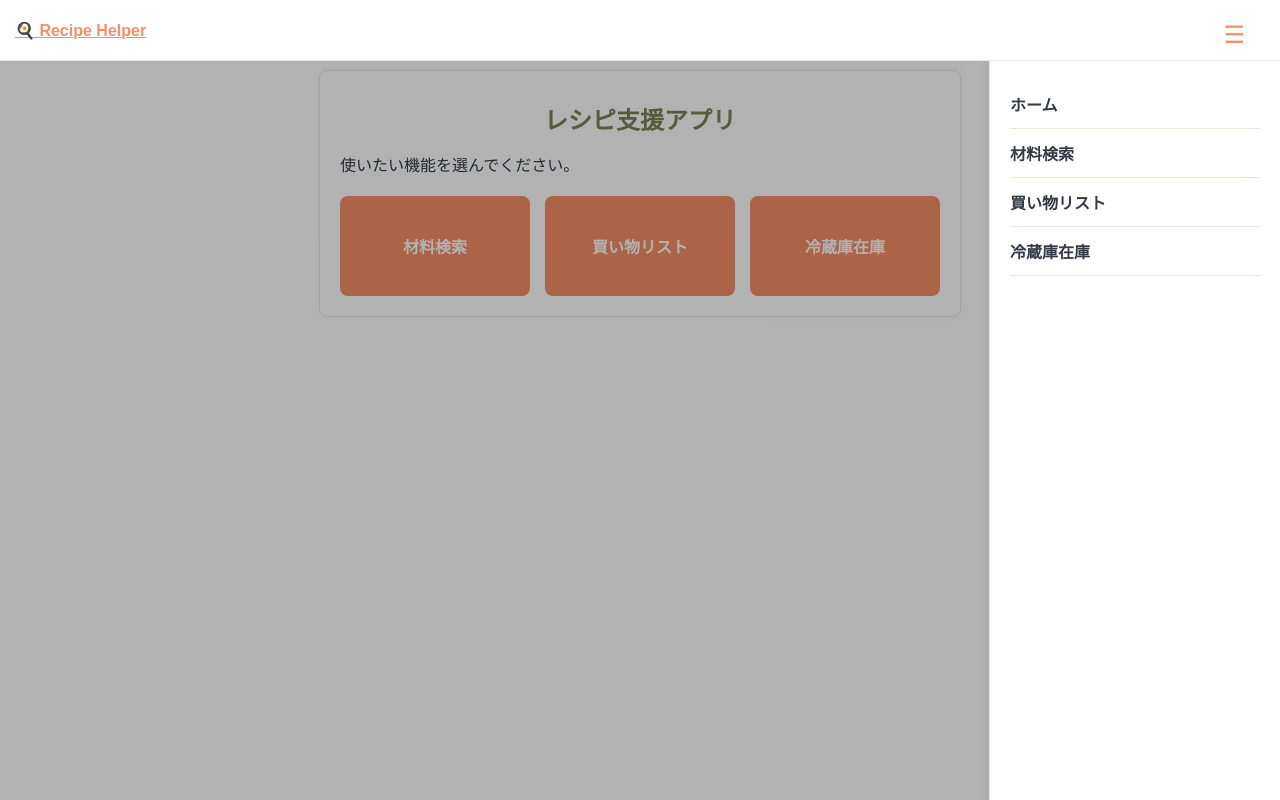
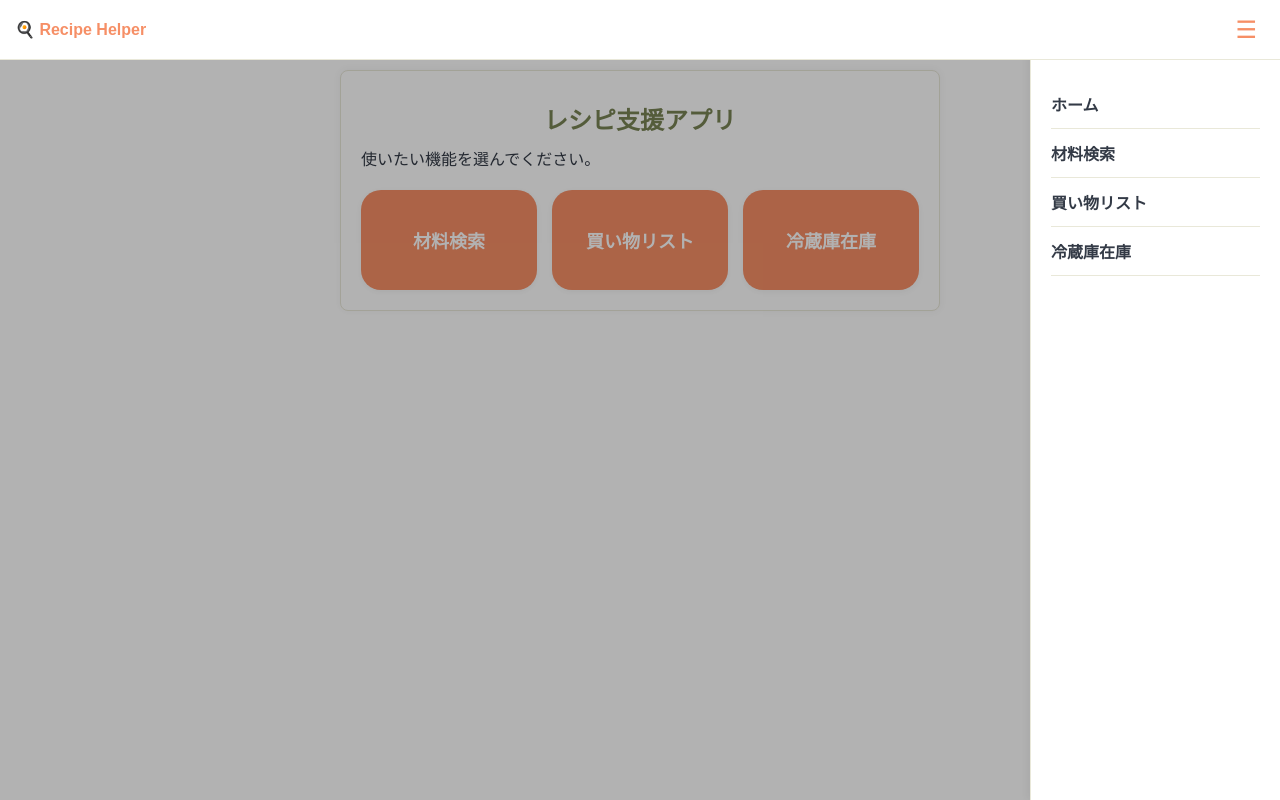
Before and after one commit to hinenoyamao/dshackthon2025, a plain HTML site: page project/frontend/index.html in a window 1280 px wide. Both pictures are taken after a click on the button "menu". Drawn offline with Linux system fonts and the light colour scheme.

Commit message:
サイドバーの動きを修正

```diff
--- a/project/frontend/style.css
+++ b/project/frontend/style.css
@@ -1,77 +1,234 @@
-/* 既存カラーパレット (変更なし) */
-:root{
-  --base-color:#fff;   --main:#F68F66; --accent:#798455;
-  --text:#333a46;      --sub:#e9e8d9;
+/* =============================
+   リセット & カラーパレット
+   ============================= */
+:root {
+  --base-color: #fff;
+  --main: #F68F66;
+  --accent: #798455;
+  --text: #333a46;
+  --sub: #e9e8d9;
 }
 
-/* ───── 基本レイアウト ───── */
-body{margin:0;font-family:sans-serif;background:var(--base-color);color:var(--text);}
-h1{color:var(--accent);margin:10px 0;text-align:center;}
-textarea,input{width:100%;padding:10px;margin-top:5px;font-size:16px;}
-button{
-  padding:10px 20px;margin-top:10px;border:none;border-radius:4px;
-  background:var(--main);color:#fff;cursor:pointer;transition:opacity .2s;
-}
-button:hover{opacity:.9;}
-.hidden{display:none;}
-.error{color:red;margin-top:10px;}
-.result-box{margin-top:20px;background:var(--sub);padding:10px;border-radius:5px;}
-.result-box ul{padding-left:20px;}
-.result-box li{margin-bottom:5px;}
-.container{
-  max-width:600px;margin:70px auto 30px;padding:20px;
-  background:var(--base-color);border:1px solid var(--sub);border-radius:8px;
-  box-shadow:0 0 8px rgba(0,0,0,.05);
-}
-/* ───── ヘッダー ───── */
-header{
-  position:fixed;top:0;left:0;right:0;height:60px;
-  background:var(--base-color);border-bottom:1px solid var(--sub);
-  display:flex;align-items:center;justify-content:space-between;
-  padding:0 15px;z-index:1000;
-}
-.logo{font-weight:bold;color:var(--main);}
-#menuBtn{
-  font-size:24px;background:none;border:none;color:var(--main);cursor:pointer;
+*, *::before, *::after {
+  margin: 0;
+  padding: 0;
+  box-sizing: border-box;
 }
 
-/* ───── ドロワー ───── */
-.drawer{
-  position:fixed;top:0;right:-250px;width:250px;height:100%;
-  background:var(--base-color);border-left:1px solid var(--sub);
-  box-shadow:-4px 0 8px rgba(0,0,0,.05);
-  transition:transform .25s ease-out;z-index:999;
-  display:flex;flex-direction:column;padding:80px 20px 20px;
-}
-.drawer.open{transform:translateX(-250px);}
-.drawer a{
-  display:block;padding:12px 0;font-weight:bold;color:var(--text);text-decoration:none;
-  border-bottom:1px solid var(--sub);
-}
-.drawer a:hover{background:var(--sub);}
-.overlay{
-  position:fixed;top:0;left:0;right:0;bottom:0;
-  background:rgba(0,0,0,.3);z-index:998;
+/* =============================
+   基本レイアウト
+   ============================= */
+body {
+  font-family: sans-serif;
+  background-color: var(--base-color);
+  color: var(--text);
 }
 
-/* ───── ホーム画面 カード ───── */
-.home-grid{
-  display:grid;grid-template-columns:repeat(auto-fit,minmax(150px,1fr));
-  gap:15px;margin-top:20px;
+h1 {
+  color: var(--accent);
+  margin: 10px 0;
+  text-align: center;
 }
-.home-card{
-  display:flex;align-items:center;justify-content:center;
-  height:100px;background:var(--main);color:#fff;font-weight:bold;
-  border-radius:8px;text-decoration:none;transition:opacity .2s;
+
+main {
+  margin: 90px auto 0;
+  width: min(90%, 600px);
 }
-.home-card:hover{opacity:.9;}
 
-/* ───── 買い物リスト & 在庫 ───── */
-#shoppingList li,#invList li{
-  display:flex;align-items:center;justify-content:space-between;
-  padding:6px 0;border-bottom:1px solid var(--sub);
+.container {
+  width: 100%;
+  max-width: 600px;
+  margin: 70px auto 30px;
+  padding: 20px;
+  background: var(--base-color);
+  border: 1px solid var(--sub);
+  border-radius: 8px;
+  box-shadow: 0 0 8px rgba(0, 0, 0, 0.05);
 }
-#shoppingList li label.checked{text-decoration:line-through;color:#aaa;}
+
+/* =============================
+   フォーム入力・ボタン
+   ============================= */
+textarea,
+input {
+  width: 100%;
+  padding: 12px 16px;
+  margin-top: 5px;
+  font-size: 16px;
+  border-radius: 16px;
+  border: 1px solid var(--accent);
+  background-color: #f9f7f2;
+  color: var(--text);
+  box-shadow: 0 2px 6px rgba(0, 0, 0, 0.05);
+  transition: all 0.2s ease-in-out;
+}
+
+textarea:focus,
+textarea:focus-visible {
+  outline: 2px solid var(--accent);
+  outline-offset: 2px;
+  box-shadow: 0 0 4px rgba(121, 132, 85, 0.3);
+}
+
+button {
+  padding: 10px 20px;
+  margin-top: 10px;
+  border: none;
+  border-radius: 16px;
+  background: var(--main);
+  color: #fff;
+  cursor: pointer;
+  transition: opacity 0.2s;
+}
+
+button:hover {
+  opacity: 0.9;
+}
+
+button:focus,
+button:focus-visible {
+  outline: 2px solid #dd7a52;
+  outline-offset: 2px;
+  box-shadow: 0 0 6px rgba(246, 143, 102, 0.35);
+}
+
+/* =============================
+   汎用ユーティリティ
+   ============================= */
+.hidden {
+  display: none;
+}
+
+.error {
+  color: red;
+  margin-top: 10px;
+}
+
+.result-box {
+  margin-top: 20px;
+  background: var(--sub);
+  padding: 10px;
+  border-radius: 5px;
+}
+
+.result-box ul {
+  padding-left: 20px;
+}
+
+.result-box li {
+  margin-bottom: 5px;
+}
+
+/* =============================
+   ヘッダー
+   ============================= */
+header {
+  position: fixed;
+  top: 0;
+  left: 0;
+  right: 0;
+  height: 60px;
+  background: var(--base-color);
+  border-bottom: 1px solid var(--sub);
+  display: flex;
+  align-items: center;
+  justify-content: space-between;
+  padding: 0 15px;
+  z-index: 1000;
+}
+
+.logo {
+  font-weight: bold;
+  text-decoration: none;
+  color: var(--main);
+}
+
+#menuBtn {
+  all: unset;
+  font-size: 24px;
+  color: var(--main);
+  cursor: pointer;
+  background: none;
+  padding: 8px;
+  border-radius: 50%;
+}
+
+/* =============================
+   サイドバー
+   ============================= */
+.drawer {
+  position: fixed;
+  top: 0;
+  right: 0;
+  width: 250px;
+  height: 100%;
+  background: var(--base-color);
+  border-left: 1px solid var(--sub);
+  box-shadow: -4px 0 8px rgba(0, 0, 0, 0.05);
+  transform: translateX(100%);
+  transition: transform 0.25s ease-out;
+  z-index: 999;
+  display: flex;
+  flex-direction: column;
+  padding: 80px 20px 20px;
+}
+
+.drawer.open {
+  transform: translateX(0);
+}
+
+.drawer a {
+  display: block;
+  padding: 12px 0;
+  font-weight: bold;
+  color: var(--text);
+  text-decoration: none;
+  border-bottom: 1px solid var(--sub);
+}
+
+.drawer a:hover {
+  background: var(--sub);
+}
+
+.overlay {
+  position: fixed;
+  top: 0;
+  left: 0;
+  right: 0;
+  bottom: 0;
+  background: rgba(0, 0, 0, 0.3);
+  z-index: 998;
+}
+
+/* =============================
+   ホーム画面カード
+   ============================= */
+.home-grid {
+  display: grid;
+  grid-template-columns: repeat(auto-fit, minmax(150px, 1fr));
+  gap: 15px;
+  margin-top: 20px;
+}
+
+.home-card {
+  display: flex;
+  align-items: center;
+  justify-content: center;
+  height: 100px;
+  background: var(--main);
+  color: #fff;
+  font-weight: bold;
+  font-size: 18px;
+  border-radius: 20px;
+  box-shadow: 0 2px 6px rgba(0, 0, 0, 0.05);
+  text-decoration: none;
+  transition: all 0.2s ease-in-out;
+}
+
+.home-card:hover {
+  background-color: #e67e58;
+  box-shadow: 0 4px 10px rgba(0, 0, 0, 0.1);
+}
 
 /* =============================
    買い物リスト・在庫リスト
@@ -81,30 +238,11 @@ header{
   display: flex;
   align-items: center;
   justify-content: space-between;
-  padding: 8px 0;
+  padding: 6px 0;
   border-bottom: 1px solid var(--sub);
 }
 
-/* チェックされた材料名の装飾 */
 #shoppingList li label.checked {
   text-decoration: line-through;
   color: #aaa;
-  opacity: 0.7;
 }
-
-/* チェックボックスのスタイルを改善 */
-#shoppingList li input[type="checkbox"] {
-  margin-right: 8px;
-  transform: scale(1.2);     /* 少し大きく見せると押しやすい */
-  cursor: pointer;
-}
-
-/* 削除ボタンのスタイル（必要なら） */
-#shoppingList li button.del {
-  background: none;
-  border: none;
-  font-size: 18px;
-  color: #c44;
-  cursor: pointer;
-  margin-left: 10px;
-}
```
